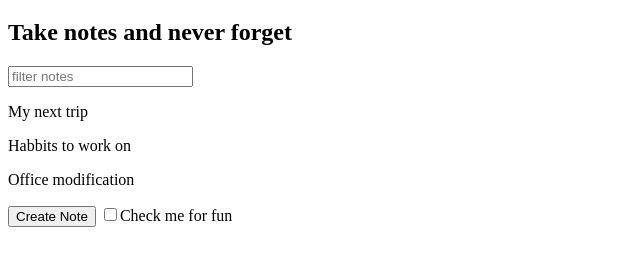
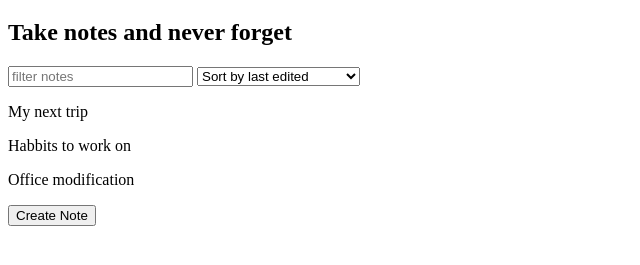
Before and after one commit to rahmed2210/JS-Projects, a plain HTML site: page u-apps/notesapp/index.html in a window 1280 px wide. Shown: the part 61-326 px from the top of the page, without its empty margins (0-640 px from the left). Drawn offline with Linux system fonts and the light colour scheme.

Commit message:
NoteApp (DropDowns)

```diff
--- a/u-apps/notesapp/index.html
+++ b/u-apps/notesapp/index.html
@@ -13,12 +13,15 @@
 
     <input id="search-text" type="text" placeholder="filter notes">
 
+    <select id="filter-by">
+        <option value="byEdited">Sort by last edited</option>
+        <option value="byCreated">Sort by recently created</option>
+        <option value="alphabetical">Sort alphabetically</option>
+    </select>
+
     <div id="notes"></div>
 
     <button id="create-note">Create Note</button>
-    <label>
-        <input type="checkbox" name="" id="for-fun">Check me for fun
-    </label>
 
 
 
```
